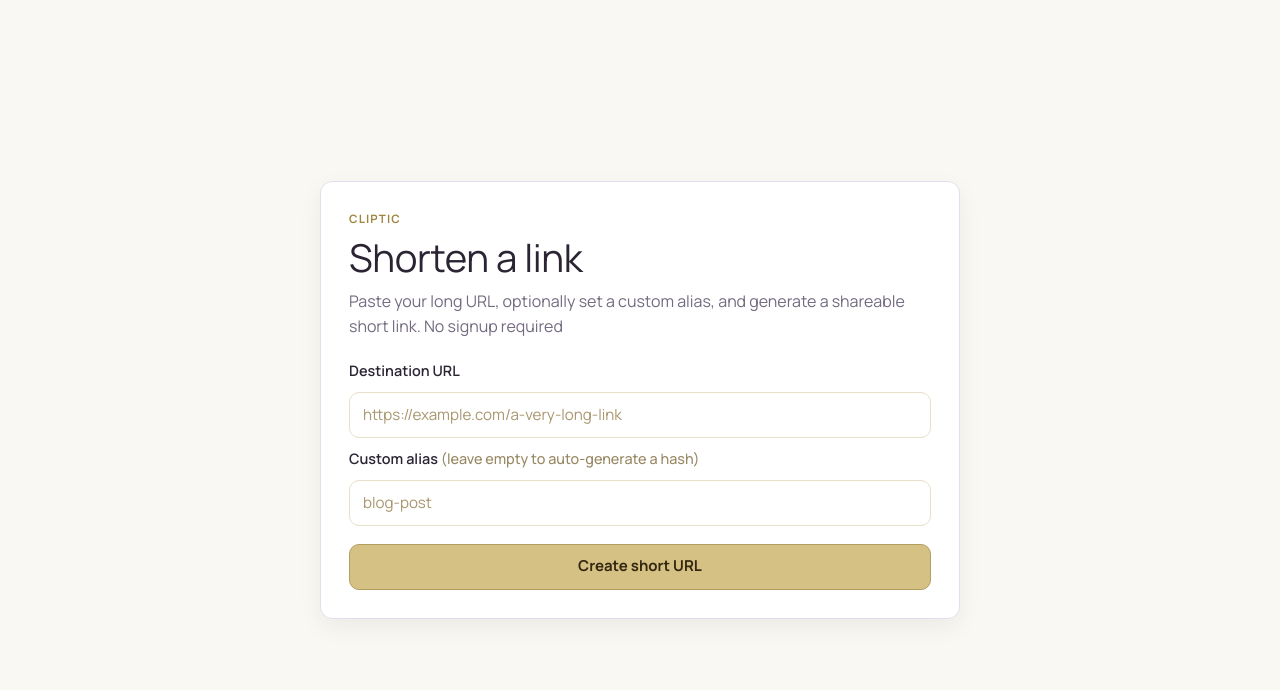
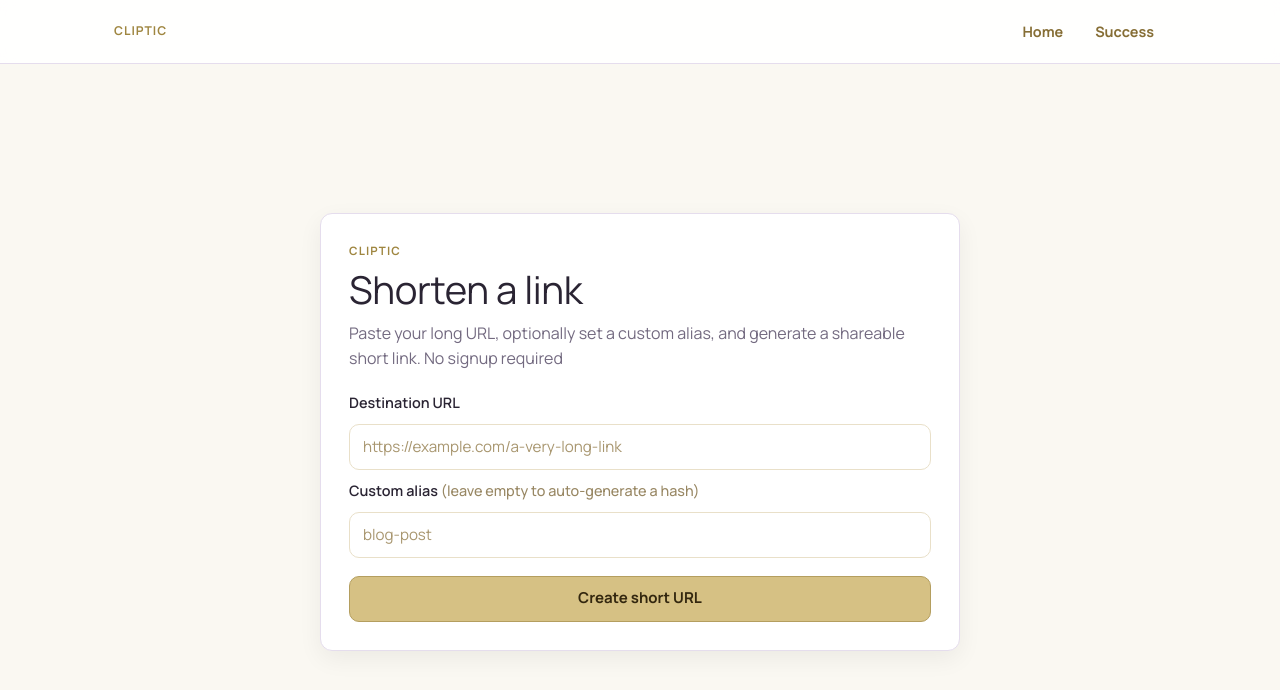
Before and after one commit to mtxrii/cliptic, a Next.js app in the folder cliptic-frontend/: page / in a window 1280 px wide. Shown: the top 690 px of the page. Built offline with nearby package versions, Linux system fonts and the light colour scheme.

Commit message:
Added top navbar
--@codex

```diff
--- a/cliptic-frontend/app/globals.css
+++ b/cliptic-frontend/app/globals.css
@@ -5,6 +5,7 @@
 @tailwind utilities;
 
 :root {
+  --top-nav-height: 64px;
   --text: #2a2433;
   --muted: #736a80;
   --surface: #ffffff;
@@ -178,8 +179,63 @@ body {
   background: var(--app-bg);
 }
 
+.top-nav {
+  position: sticky;
+  top: 0;
+  z-index: 40;
+  height: var(--top-nav-height);
+  border-bottom: 1px solid var(--surface-border);
+  background: color-mix(in srgb, var(--surface) 88%, transparent);
+  backdrop-filter: blur(8px);
+}
+
+.top-nav__inner {
+  max-width: 1100px;
+  height: 100%;
+  margin: 0 auto;
+  padding: 0 24px;
+  display: flex;
+  align-items: center;
+  justify-content: space-between;
+  gap: 16px;
+}
+
+.top-nav__brand {
+  color: var(--accent-strong);
+  text-decoration: none;
+  text-transform: uppercase;
+  letter-spacing: 0.08em;
+  font-size: 0.76rem;
+  font-weight: 800;
+}
+
+.top-nav__links {
+  display: flex;
+  align-items: center;
+  gap: 8px;
+}
+
+.top-nav__link {
+  display: inline-flex;
+  align-items: center;
+  justify-content: center;
+  min-height: 34px;
+  padding: 0 12px;
+  color: var(--secondary-text);
+  border-radius: 9px;
+  text-decoration: none;
+  font-size: 0.9rem;
+  font-weight: 700;
+  transition: background-color 120ms ease, color 120ms ease;
+}
+
+.top-nav__link:hover {
+  color: var(--accent-strong);
+  background: var(--secondary-bg);
+}
+
 .page-wrap {
-  min-height: 100vh;
+  min-height: calc(100vh - var(--top-nav-height));
   padding: 24px;
   display: grid;
   place-items: center;
@@ -373,6 +429,14 @@ button,
 }
 
 @media (max-width: 640px) {
+  :root {
+    --top-nav-height: 58px;
+  }
+
+  .top-nav__inner {
+    padding: 0 14px;
+  }
+
   .page-wrap {
     padding: 14px;
   }
--- a/cliptic-frontend/app/layout.js
+++ b/cliptic-frontend/app/layout.js
@@ -1,5 +1,6 @@
 import "./globals.css";
 import DayThemeCycle from "./day-theme-cycle";
+import Link from "next/link";
 
 export const metadata = {
   title: "Cliptic | URL Shortener",
@@ -11,6 +12,21 @@ export default function RootLayout({ children }) {
     <html lang="en">
       <body>
         <DayThemeCycle />
+        <header className="top-nav">
+          <div className="top-nav__inner">
+            <Link href="/" className="top-nav__brand">
+              Cliptic
+            </Link>
+            <nav className="top-nav__links" aria-label="Primary">
+              <Link href="/" className="top-nav__link">
+                Home
+              </Link>
+              <Link href="/success" className="top-nav__link">
+                Success
+              </Link>
+            </nav>
+          </div>
+        </header>
         {children}
       </body>
     </html>
```
